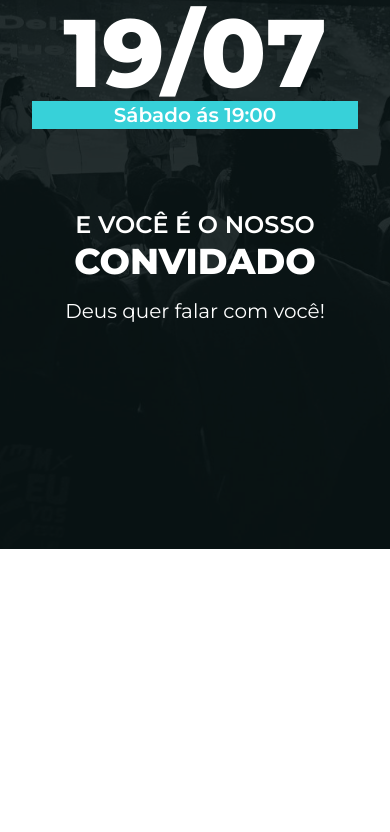
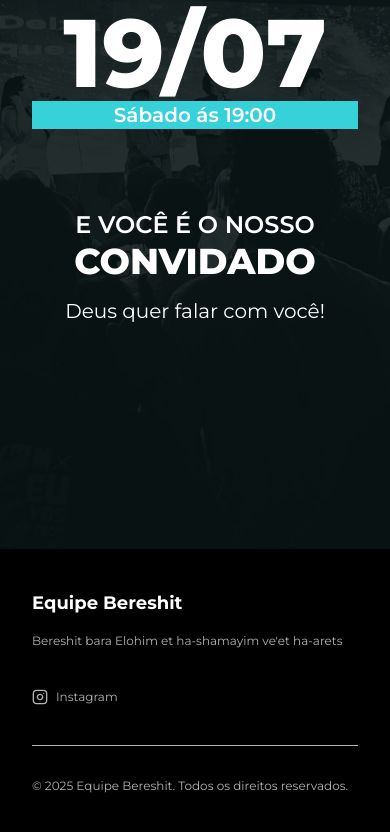
Before and after one commit to glauber2k2/bereshitpage, a Next.js app: page / in a window 390 px wide. Shown: the part 3683-4515 px from the top of the page. Before the commit the page ends 4232 px from the top, so only its background shows below. Built offline with nearby package versions, Linux system fonts and the light colour scheme.

Commit message:
adicionado footer

```diff
--- a/src/app/components/TopBar.jsx
+++ b/src/app/components/TopBar.jsx
@@ -148,8 +148,8 @@ export default function Presentation() {
 
               <div className="mt-auto">
                 <p className="text-xs text-white/60">
-                  © {new Date().getFullYear()} Bereshit. Todos os direitos
-                  reservados.
+                  © {new Date().getFullYear()} Equipe Bereshit. Todos os
+                  direitos reservados.
                 </p>
               </div>
             </motion.aside>
--- a/src/app/page.jsx
+++ b/src/app/page.jsx
@@ -4,6 +4,7 @@ import Donate from "./sessions/Donate";
 import Motto from "./sessions/Motto";
 import TeamTheme from "./sessions/TeamTheme";
 import TopBar from "./components/TopBar";
+import Footer from "./sessions/Footer";
 
 export default function Home() {
   return (
@@ -14,6 +15,7 @@ export default function Home() {
       <Motto />
       <Donate />
       <TeamTheme />
+      <Footer />
     </main>
   );
 }
--- /dev/null
+++ b/src/app/sessions/Footer.jsx
@@ -0,0 +1,22 @@
+import { Instagram } from "lucide-react";
+
+export default function Footer() {
+  return (
+    <div className=" bg-black px-8 py-10 flex flex-col text-xs sm:text-base">
+      <h1 className="text-lg font-bold mb-4 text-white">Equipe Bereshit</h1>
+      <p className="text-white/70">
+        Bereshit bara Elohim et ha-shamayim ve&#39;et ha-arets
+      </p>
+
+      <a className="text-white/70 mt-10 flex items-center gap-2">
+        <Instagram size={16} />
+        Instagram
+      </a>
+
+      <div className="mt-10 border-t text-white/70 pt-8 border-white/70">
+        © {new Date().getFullYear()} Equipe Bereshit. Todos os direitos
+        reservados.
+      </div>
+    </div>
+  );
+}
```
